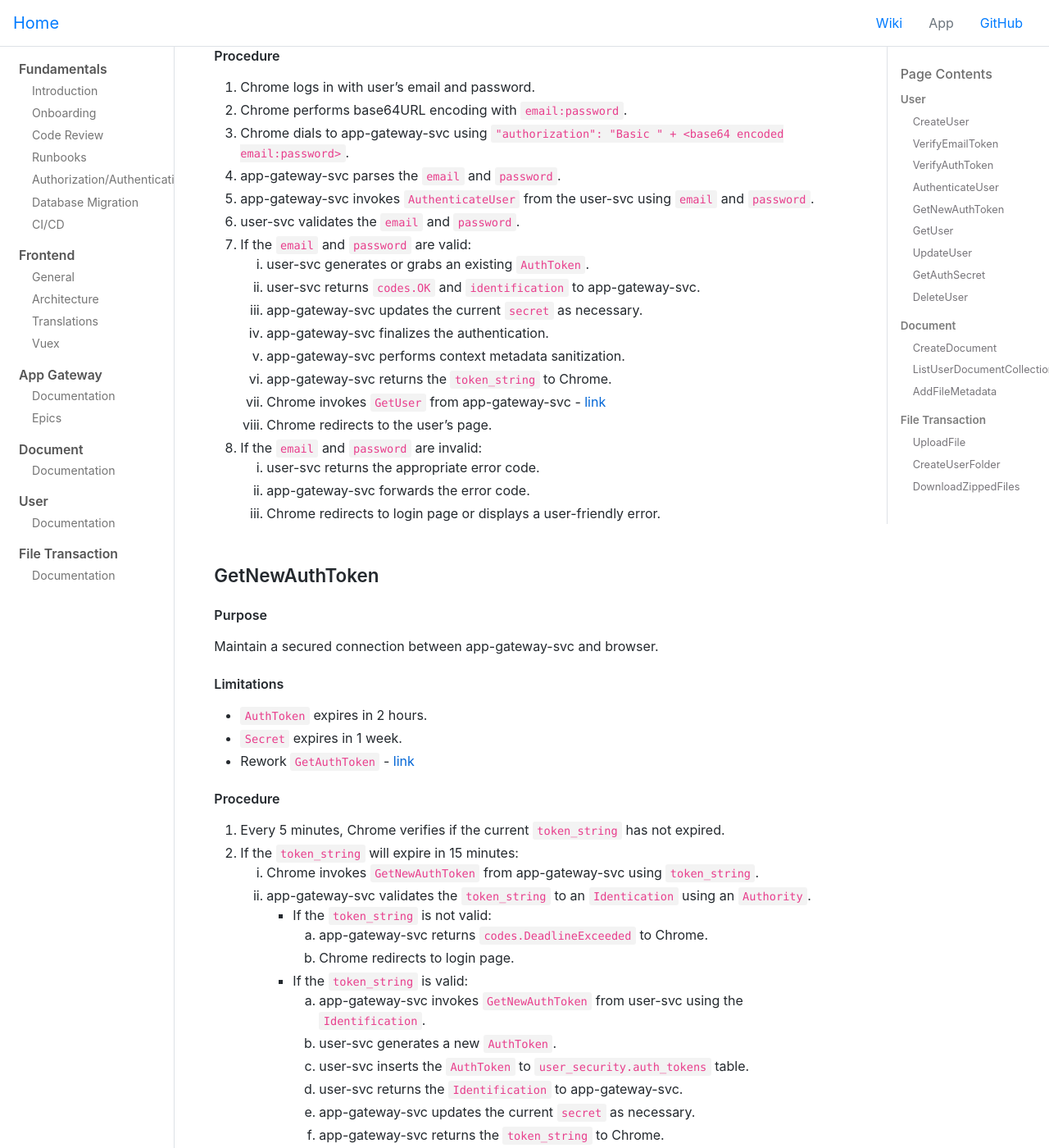
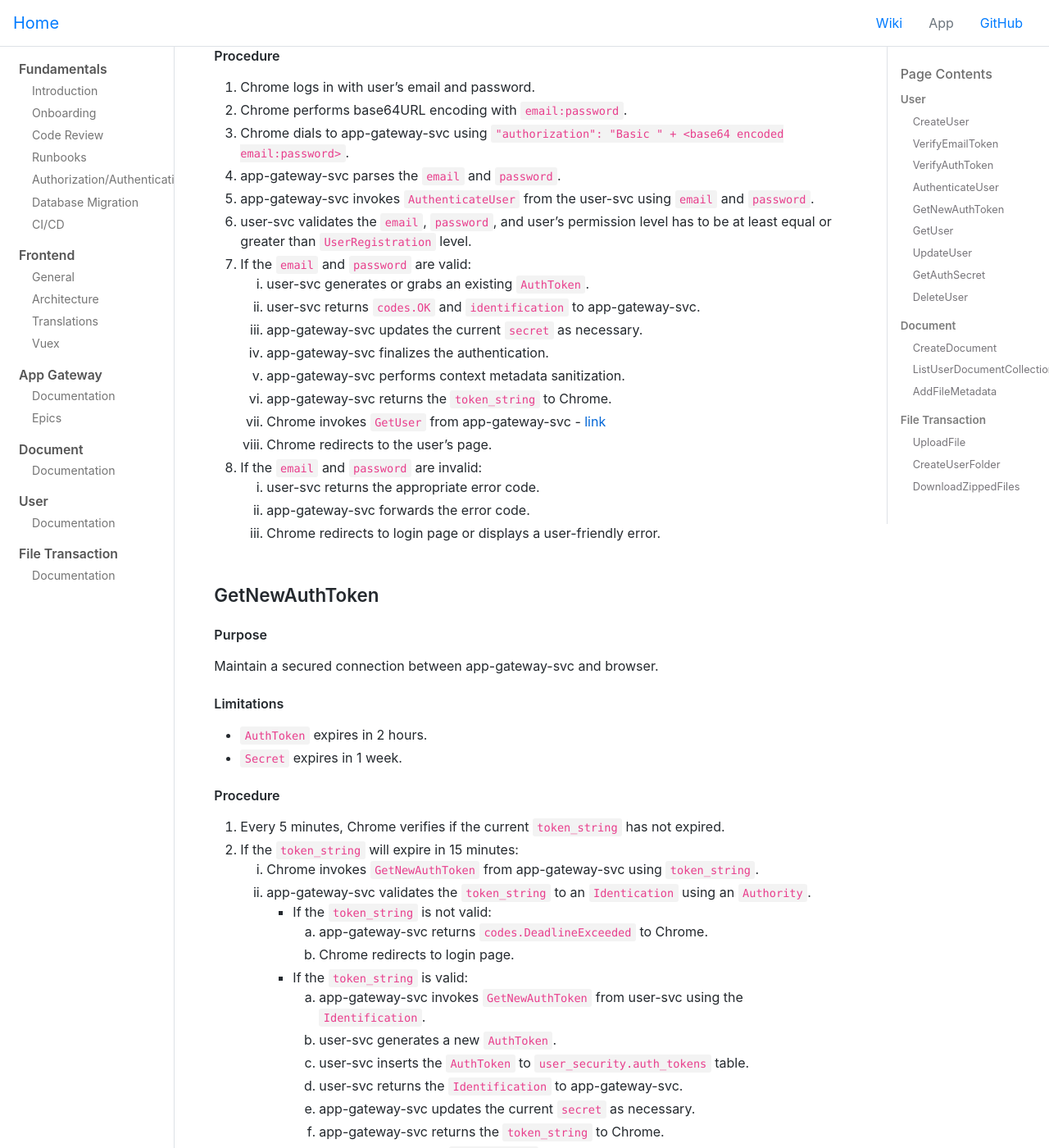
Before and after one commit to hwsc-org/hwsc-org.github.io, a Jekyll site: the page built from wikis/app-gateway-svc/epics.md, in a window 1280 px wide and 1400 px high, scrolled down 3866 px. Shown: the whole window at 82% size. Built offline with Jekyll 4.4.1, drawn with Linux system fonts in a browser that asks for light colours; comment, search, counter and statistics services are not loaded.

Commit message:
Update authentication epics
Remove limitation to rework GetAuthToken to GetNewAuthToken.
Update AuthenticateUser to require UserRegistration permission.

```diff
--- a/wikis/app-gateway-svc/epics.md
+++ b/wikis/app-gateway-svc/epics.md
@@ -126,7 +126,7 @@ Chrome is able to login using email and password.
 3. Chrome dials to app-gateway-svc using `"authorization": "Basic " + <base64 encoded email:password>`.
 4. app-gateway-svc parses the `email` and `password`.
 5. app-gateway-svc invokes `AuthenticateUser` from the user-svc using `email` and `password`.
-6. user-svc validates the `email` and `password`.
+6. user-svc validates the `email`, `password`, and user's permission level has to be at least equal or greater than `UserRegistration` level.
 7. If the `email` and `password` are valid:
     1. user-svc generates or grabs an existing `AuthToken`.
     2. user-svc returns `codes.OK` and `identification` to app-gateway-svc.
@@ -147,7 +147,6 @@ Maintain a secured connection between app-gateway-svc and browser.
 #### Limitations
 - `AuthToken` expires in 2 hours.
 - `Secret` expires in 1 week.
-- Rework `GetAuthToken` - [link](https://github.com/hwsc-org/hwsc-user-svc/issues/114)
 
 #### Procedure
 1. Every 5 minutes, Chrome verifies if the current `token_string` has not expired.
```
